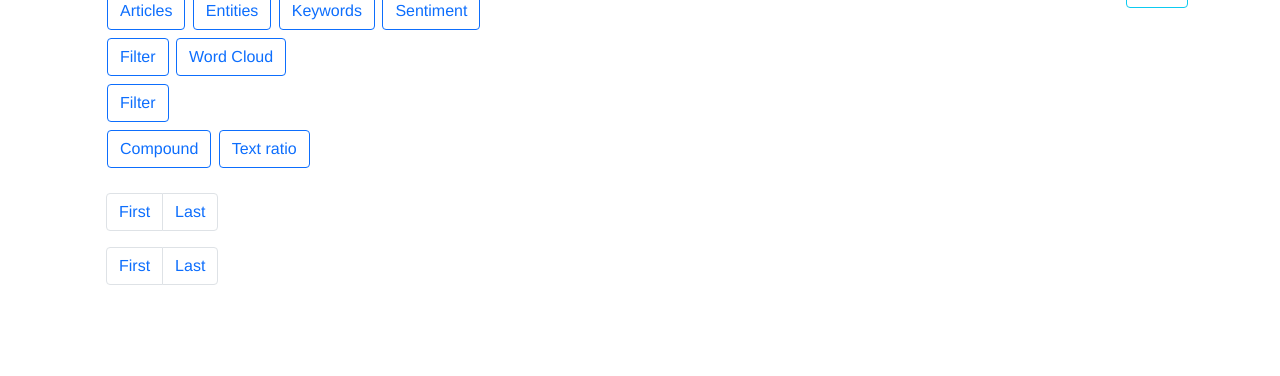
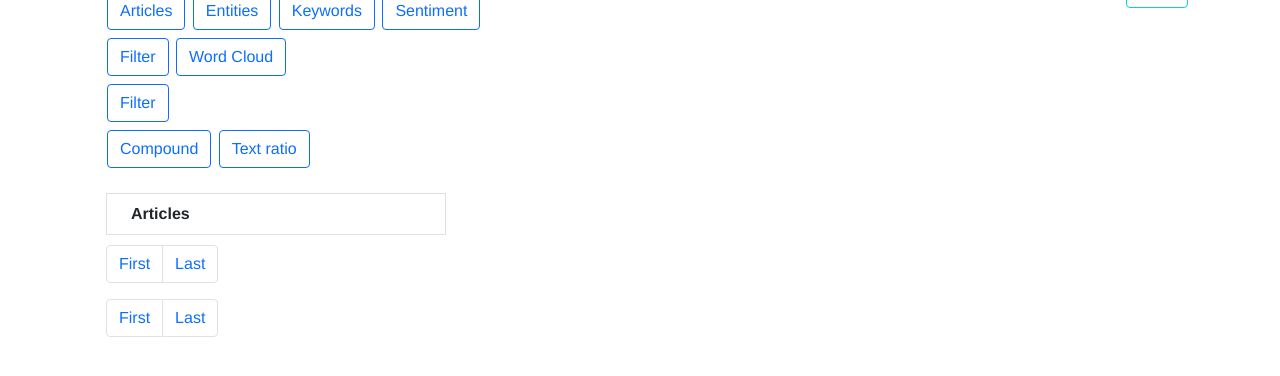
Before and after one commit to Pesinn/DataMining, a Flask app: template Frontend/templates/articles.html in a window 1280 px wide. Shown: the part 150-526 px from the top of the page. Run offline with Flask 2, Linux system fonts and the light colour scheme; the template is opened without the code that fills it, so the values that code supplies are empty; some libraries are stand-ins or nearby versions.

Commit message:
F: Articles count included on the articles page

```diff
--- a/Frontend/templates/articles.html
+++ b/Frontend/templates/articles.html
@@ -3,7 +3,18 @@
 {% block sub_content %}
 <p hidden> {% block nav_title %}Articles{% endblock %}</p>
 
-
+<div class="container">
+  <div class="row">
+    <div class="col-sm-11 col-md-4 col-lg-4" style="margin-bottom: 10px;">
+      <li class="list-group-item d-flex justify-content-between align-items-start">
+        <div class="ms-2 me-auto">
+          <div class="fw-bold">Articles</div>
+        </div>
+        <span class="badge bg-primary rounded-pill">{{ data.articles_count.total }}</span>
+      </li>
+    </div>
+  </div>
+</div>
 
 <div class="container">
   <div class="row">
```
